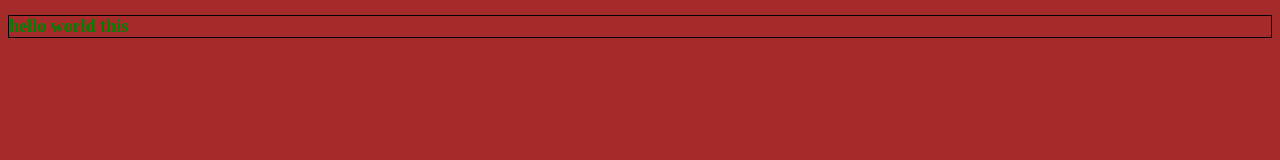
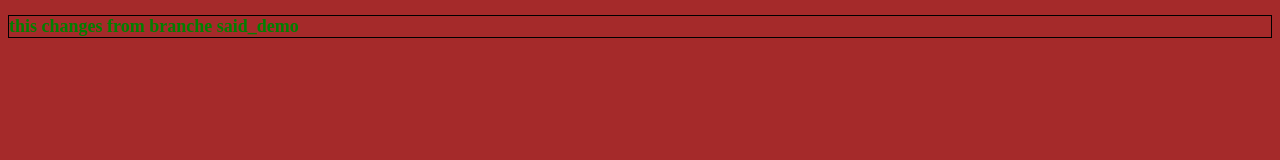
Before and after one commit to SaidIbenariba/FirstProject, a plain HTML site: page index.html in a window 1280 px wide. Drawn offline with Linux system fonts and the light colour scheme.

Commit message:
update from said: change the header text

```diff
--- a/index.html
+++ b/index.html
@@ -8,6 +8,6 @@
   <link rel="stylesheet" href="style.css">
 </head>
 <body>
-  <h2>hello world this </h2>
+  <h2>this changes from branche said_demo  </h2>
 </body>
 </html>
```
